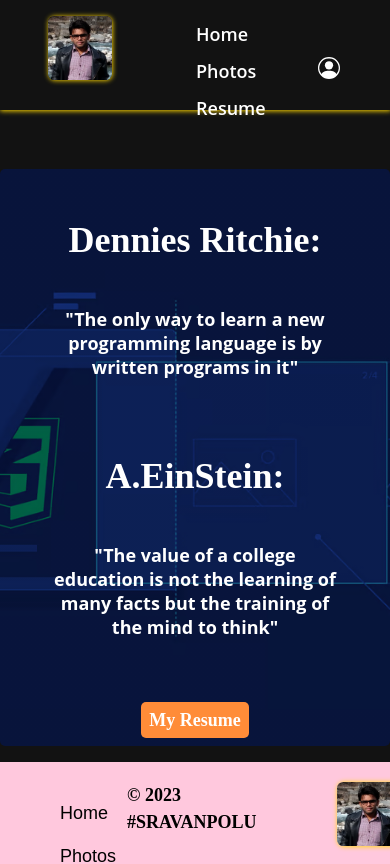
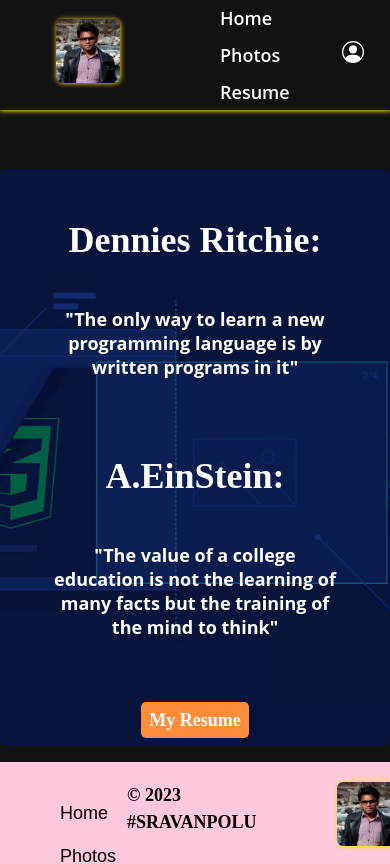
Before and after one commit to PVSR-git/sravanpolu, a React (Create React App) app: page / in a window 390 px wide. Shown: the top 864 px of the page. Built offline with nearby package versions, Linux system fonts and the light colour scheme; what miragejs would draw is missing.

Commit message:
The layout and styling of the header items in the page's header have been modified to fit a phone-sized screen.

```diff
--- a/src/App.css
+++ b/src/App.css
@@ -709,20 +709,19 @@ header .login-link {
   .header-items {
     display: flex;
     flex-direction: row;
-
-    align-items: flex-start;
   }
   .site-logo {
-    margin-left: 2rem;
+    margin-left: 2.5rem;
   }
 
   nav {
     display: flex;
     flex-direction: row;
-    align-items: flex-start;
-    margin-left: 4rem;
+    margin-top: 0;
+    margin-left: 5rem;
   }
   .information-user {
+    align-self: flex-start;
     display: flex;
     flex-direction: column;
     align-items: flex-start;
```
